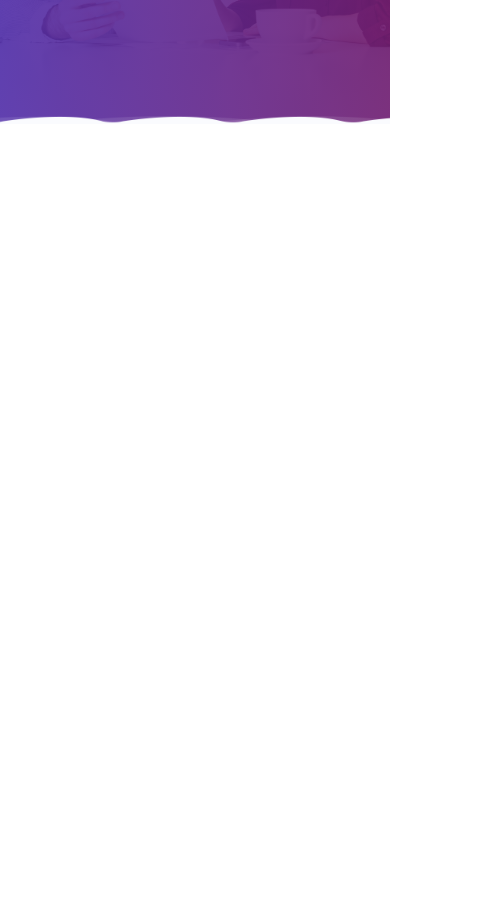
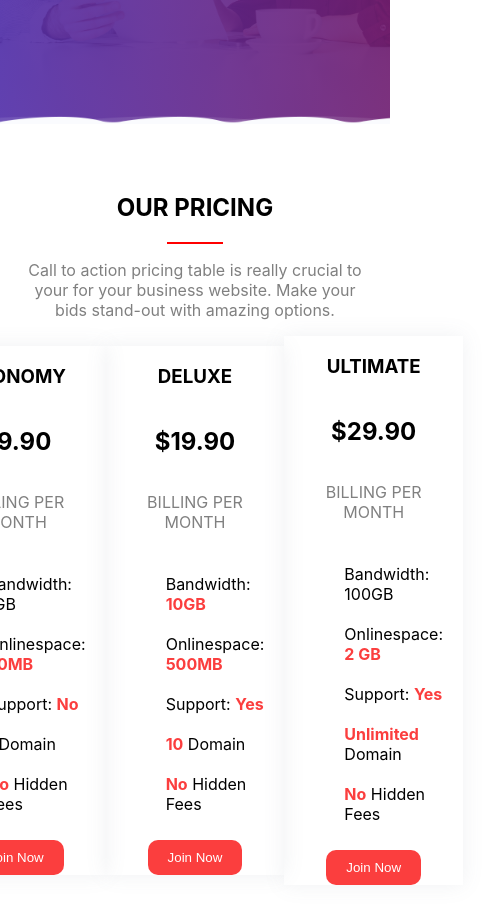
Before and after one commit to Pubudusandeepa/serviceslanding, a React (Create React App) app: page / in a window 390 px wide. Shown: the part 4220-5144 px from the top of the page, 483 px wide, since content can reach past the window. Before the commit the page ends 4344 px from the top, so only its background shows below. Built offline with nearby package versions, Linux system fonts and the light colour scheme.

Commit message:
pricing section fetaures responsive

```diff
--- a/src/App.js
+++ b/src/App.js
@@ -4,6 +4,7 @@ import Home from "./container/home/Home";
 import Services from "./container/services/Services";
 import Features from "./container/features/Features";
 import Web from "./container/web/Web";
+import Pricing from "./container/pricing/Pricing";
 
 function App() {
   return (
@@ -13,6 +14,7 @@ function App() {
       <Services />
       <Features />
       <Web />
+      <Pricing />
     </div>
   );
 }
--- a/src/container/features/Features.css
+++ b/src/container/features/Features.css
@@ -35,7 +35,7 @@
   padding: 10px 0px;
   color: gray;
 }
-ul li::before {
+.future_list ul li::before {
   color: red;
   content: "\2022";
   font-weight: bold;
--- /dev/null
+++ b/src/container/pricing/Pricing.css
@@ -0,0 +1,71 @@
+.pricing_section {
+  display: flex;
+  flex-direction: row;
+  justify-content: center;
+  width: 100%;
+}
+.pricing_wrapper {
+  padding: 50px 20px;
+}
+.pricing_contents {
+  display: flex;
+  flex-direction: row;
+  align-items: center;
+  justify-content: center;
+  width: 100%;
+}
+.pricing_content {
+  position: relative;
+  width: 33%;
+  display: flex;
+  flex-direction: column;
+  align-items: center;
+  justify-content: center;
+  padding: 0px 20px;
+  /* border: 0.5px solid gray; */
+  box-shadow: 0 0 1.25rem rgba(108, 118, 134, 0.1);
+}
+.pricing_content:hover {
+  top: 15px;
+  transition: 2s;
+}
+.pricing_content_features ul {
+  list-style: none;
+}
+.pricing_content_pricing {
+  display: flex;
+  flex-direction: column;
+  align-items: center;
+  justify-content: center;
+}
+.pricing_content_pricing p {
+  color: gray;
+}
+.pricing_description {
+  display: flex;
+  flex-direction: column;
+  align-items: center;
+}
+.pricing_description p {
+  padding: 0px 100px;
+  color: gray;
+}
+.bottom_line {
+  width: 10%;
+  border: 1px solid red;
+}
+.pricing_content_features li {
+  padding: 10px 0px;
+}
+.pricing_content_button button {
+  padding: 10px 20px;
+  border-radius: 10px;
+  border: none;
+  background-color: #fb3e3e;
+  cursor: pointer;
+  color: white;
+}
+span {
+  color: #fb3e3e;
+  font-weight: bold;
+}
--- /dev/null
+++ b/src/container/pricing/Pricing.jsx
@@ -0,0 +1,110 @@
+import React from "react";
+import "./Pricing.css";
+const Pricing = () => {
+  return (
+    <div className="pricing_section">
+      <div className="pricing_wrapper">
+        <div className="pricing_description">
+          <h2>OUR PRICING</h2>
+          <div className="bottom_line"></div>
+          <p>
+            Call to action pricing table is really crucial to your for your
+            business website. Make your bids stand-out with amazing options.
+          </p>
+        </div>
+        <div className="pricing_contents">
+          <div className="pricing_content">
+            <div className="pricing_content_pricing">
+              <h3>ECONOMY</h3>
+              <h2>$9.90</h2>
+              <p>BILLING PER MONTH</p>
+            </div>
+            <div className="pricing_content_features">
+              <ul>
+                <li>
+                  Bandwidth: <span></span>1GB
+                </li>
+                <li>
+                  Onlinespace: <span>50MB</span>
+                </li>
+                <li>
+                  Support: <span>No</span>
+                </li>
+                <li>
+                  <span>1</span> Domain
+                </li>
+                <li>
+                  <span>No</span> Hidden Fees
+                </li>
+              </ul>
+            </div>
+            <div className="pricing_content_button">
+              <button>Join Now</button>
+            </div>
+          </div>
+          <div className="pricing_content">
+            <div className="pricing_content_pricing">
+              <h3>DELUXE</h3>
+              <h2>$19.90</h2>
+              <p>BILLING PER MONTH</p>
+            </div>
+            <div className="pricing_content_features">
+              <ul>
+                <li>
+                  Bandwidth: <span>10GB</span>
+                </li>
+                <li>
+                  Onlinespace: <span>500MB</span>
+                </li>
+
+                <li>
+                  Support: <span>Yes</span>
+                </li>
+                <li>
+                  <span>10</span> Domain
+                </li>
+                <li>
+                  <span>No</span> Hidden Fees
+                </li>
+              </ul>
+            </div>
+            <div className="pricing_content_button">
+              <button>Join Now</button>
+            </div>
+          </div>
+          <div className="pricing_content">
+            <div className="pricing_content_pricing">
+              <h3>ULTIMATE</h3>
+              <h2>$29.90</h2>
+              <p>BILLING PER MONTH</p>
+            </div>
+            <div className="pricing_content_features">
+              <ul>
+                <li>
+                  Bandwidth: <sapn>100GB</sapn>
+                </li>
+                <li>
+                  Onlinespace: <span>2 GB</span>
+                </li>
+                <li>
+                  Support: <span>Yes</span>
+                </li>
+                <li>
+                  <span>Unlimited </span>Domain
+                </li>
+                <li>
+                  <span>No</span> Hidden Fees
+                </li>
+              </ul>
+            </div>
+            <div className="pricing_content_button">
+              <button>Join Now</button>
+            </div>
+          </div>
+        </div>
+      </div>
+    </div>
+  );
+};
+
+export default Pricing;
```
